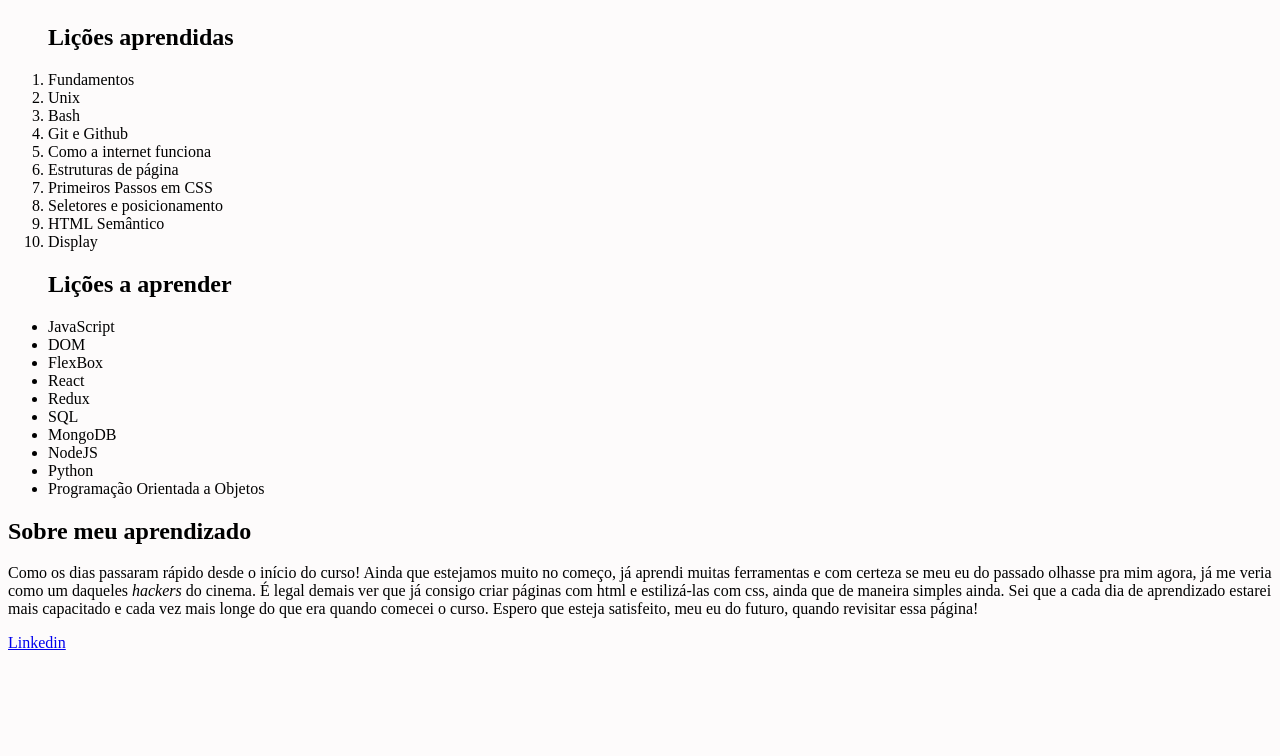
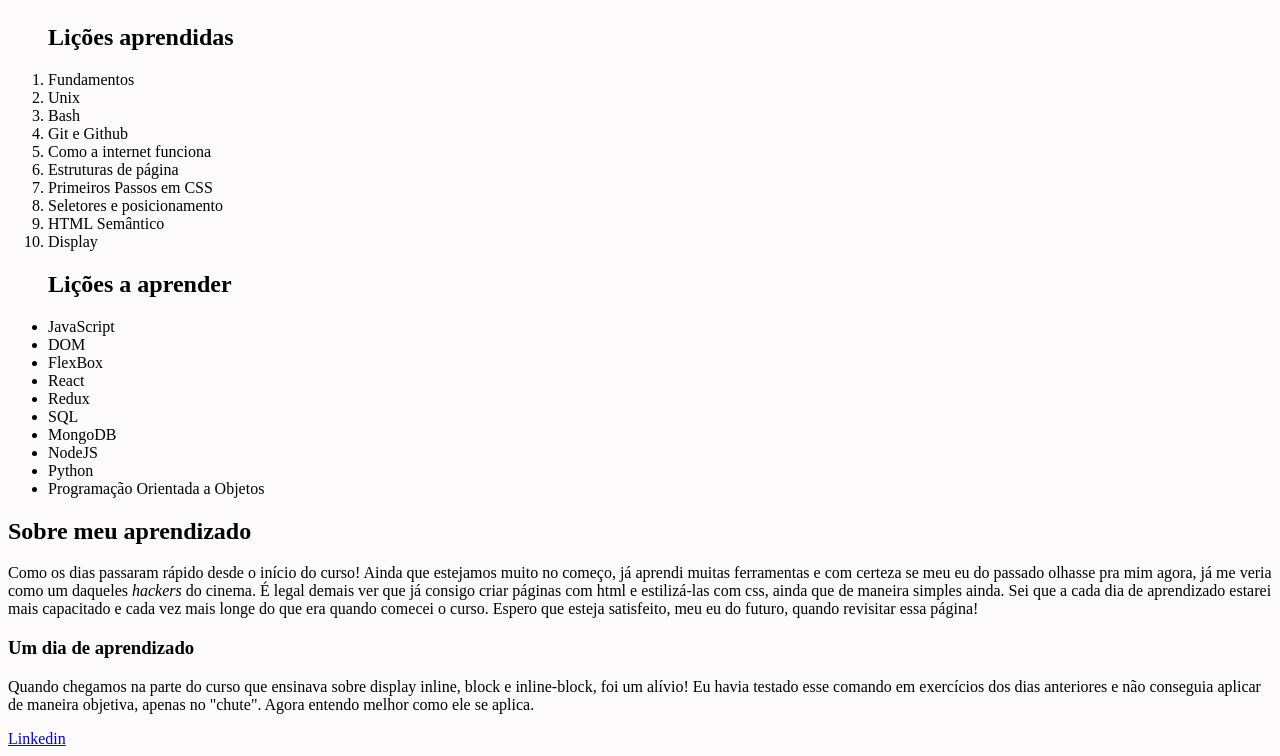
Before and after one commit to braien-machado/lessons-learned, a website: page index.html in a window 1280 px wide. Shown: the part 808-1564 px from the top of the page. Before the commit the page ends 1468 px from the top, so only its background shows below. Drawn offline with Linux system fonts and the light colour scheme.

Commit message:
requisito 9: cria tag aside com passagem sobre meu aprendizado

```diff
--- a/index.html
+++ b/index.html
@@ -41,6 +41,10 @@
     <h2>Sobre meu aprendizado</h2>
     <p>Como os dias passaram rápido desde o início do curso! Ainda que estejamos muito no começo, já aprendi muitas ferramentas e com certeza se meu eu do passado olhasse pra mim agora, já me veria como um daqueles <em>hackers</em> do cinema. É legal demais ver que já consigo criar páginas com html e estilizá-las com css, ainda que de maneira simples ainda. Sei que a cada dia de aprendizado estarei mais capacitado e cada vez mais longe do que era quando comecei o curso. Espero que esteja satisfeito, meu eu do futuro, quando revisitar essa página!</p>
   </article>
+  <aside>
+    <h3>Um dia de aprendizado</h3>
+    <p>Quando chegamos na parte do curso que ensinava sobre display inline, block e inline-block, foi um alívio! Eu havia testado esse comando em exercícios dos dias anteriores e não conseguia aplicar de maneira objetiva, apenas no "chute". Agora entendo melhor como ele se aplica.</p>
+  </aside>
   <footer id="rodape">
     <a href="www.linkedin.com/in/braien-machado" target="_blank">Linkedin</a>
   </footer>
```
